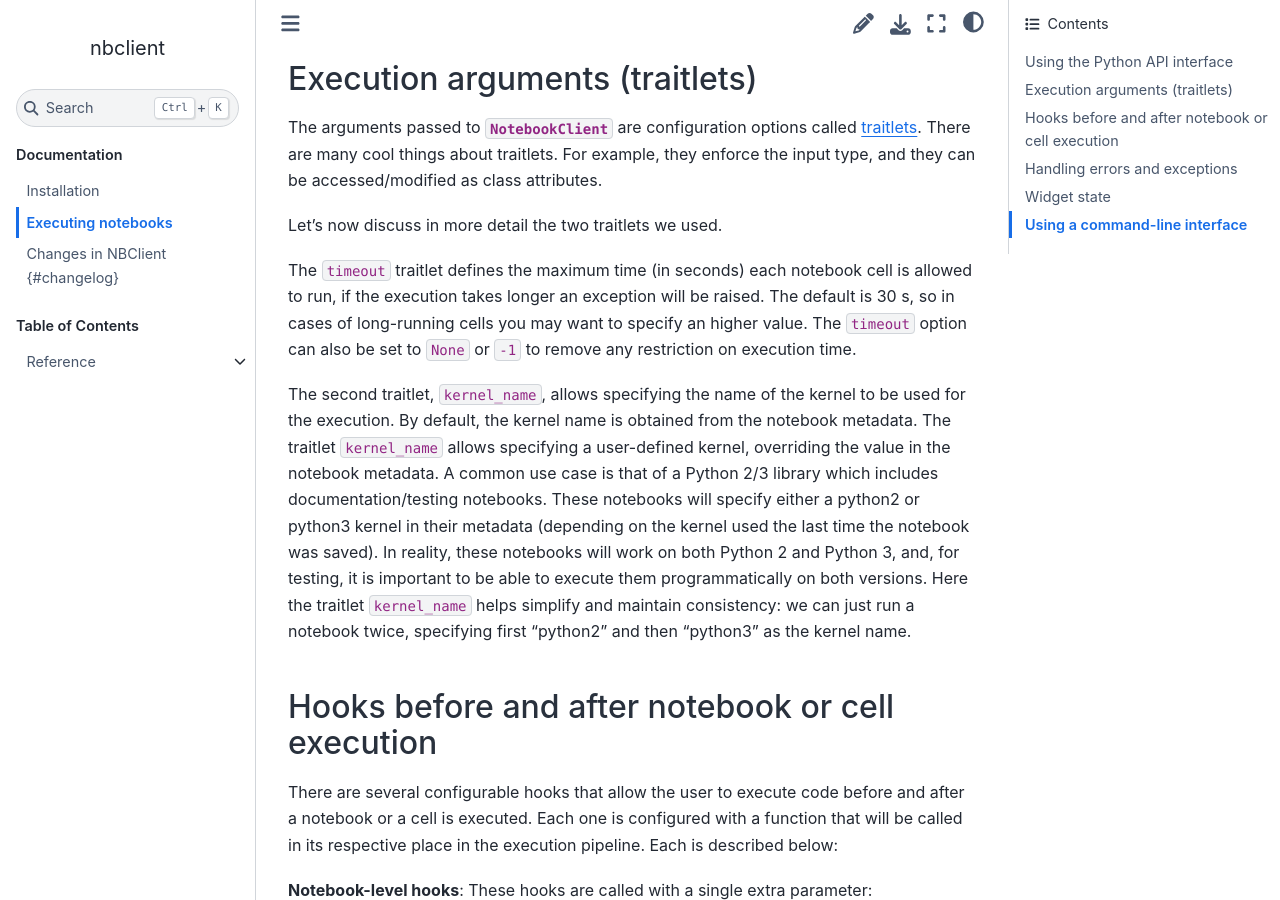
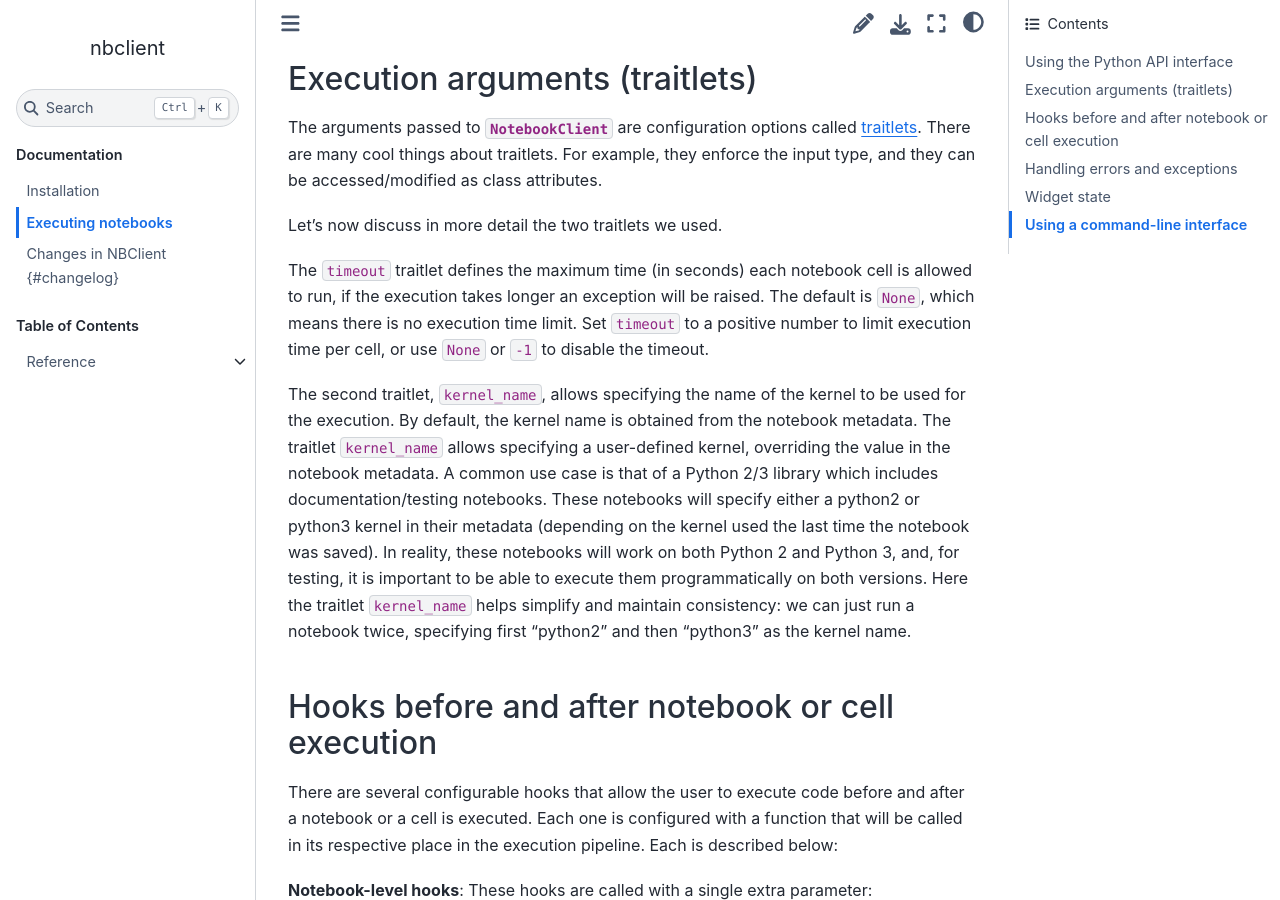
Before and after one commit to jupyter/nbclient, a Sphinx documentation site: the page built from docs/client.rst, in a window 1280 px wide and 900 px high, scrolled down 1560 px. Built offline with Sphinx 7.4.7 and the Sphinx Book theme 1.1.4, drawn with Linux system fonts in a browser that asks for light colours.

Commit message:
docs: correct the default cell execution timeout

```diff
--- a/docs/client.rst
+++ b/docs/client.rst
@@ -79,9 +79,9 @@ Let's now discuss in more detail the two traitlets we used.
 
 The ``timeout`` traitlet defines the maximum time (in seconds) each notebook
 cell is allowed to run, if the execution takes longer an exception will be
-raised. The default is 30 s, so in cases of long-running cells you may want to
-specify an higher value. The ``timeout`` option can also be set to ``None``
-or ``-1`` to remove any restriction on execution time.
+raised. The default is ``None``, which means there is no execution time limit.
+Set ``timeout`` to a positive number to limit execution time per cell, or use
+``None`` or ``-1`` to disable the timeout.
 
 The second traitlet, ``kernel_name``, allows specifying the name of the kernel
 to be used for the execution. By default, the kernel name is obtained from the
```
